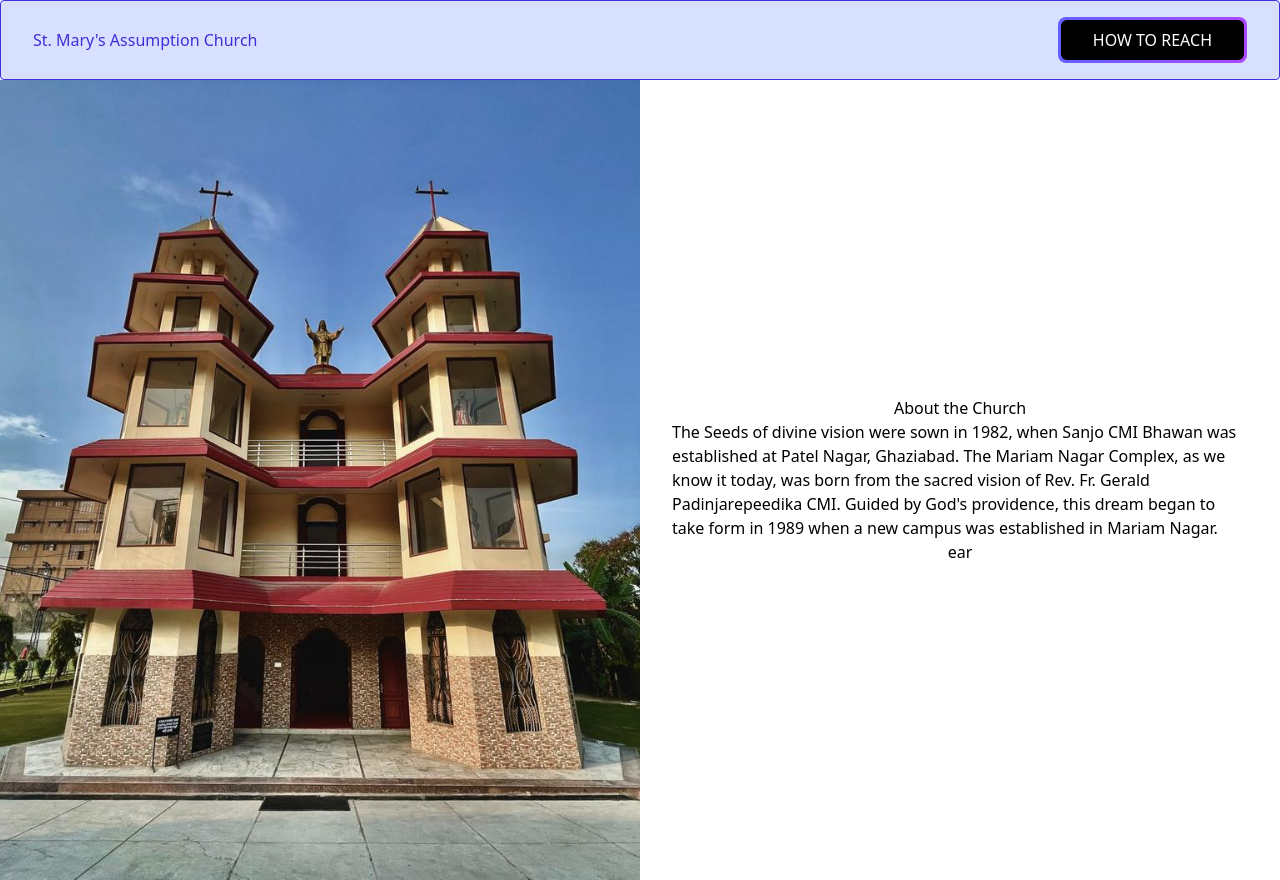
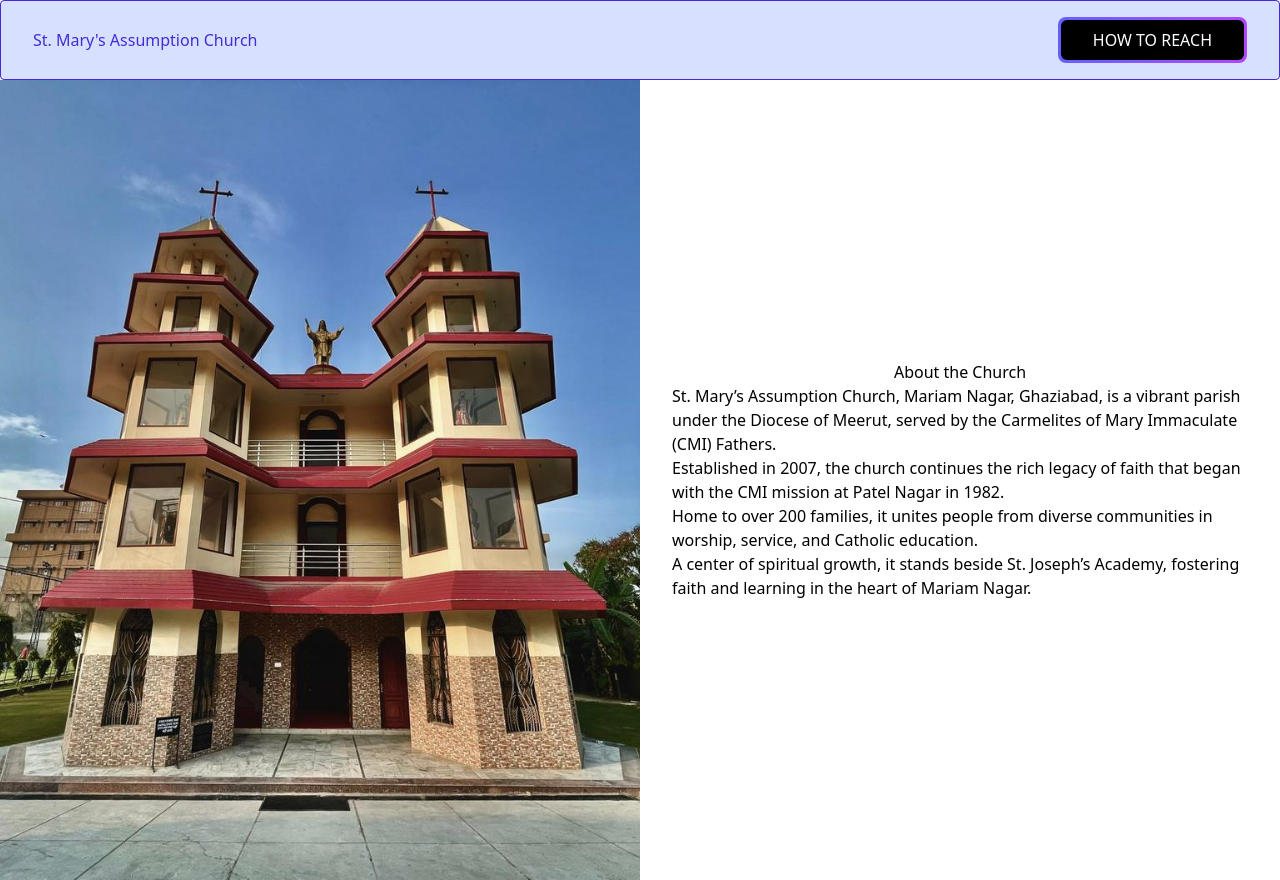
Before and after one commit to AsimKachhap/Church-Website, a Next.js app: page / in a window 1280 px wide. Built offline with nearby package versions, Linux system fonts and the light colour scheme.

Commit message:
Restarting after a week break

```diff
--- a/src/app/page.js
+++ b/src/app/page.js
@@ -16,7 +16,7 @@ export default function Home() {
           />
         </div>
 
-        <div className="hero-section hidden h-screen md:display md:flex justify-center items-center ">
+        <div className="hero-section hidden h-screen md:display md:flex justify-center items-center  ">
           <div className="relative w-1/2 h-full bg-red-500">
             <Image
               src={churchImage}
@@ -28,14 +28,23 @@ export default function Home() {
           <div className=" w-1/2 flex flex-col items-center justify-center p-8">
             <h2>About the Church</h2>
             <p>
-              The Seeds of divine vision were sown in 1982, when Sanjo CMI
-              Bhawan was established at Patel Nagar, Ghaziabad. The Mariam Nagar
-              Complex, as we know it today, was born from the sacred vision of
-              Rev. Fr. Gerald Padinjarepeedika CMI. Guided by God's providence,
-              this dream began to take form in 1989 when a new campus was
-              established in Mariam Nagar.
+              St. Mary’s Assumption Church, Mariam Nagar, Ghaziabad, is a
+              vibrant parish under the Diocese of Meerut, served by the
+              Carmelites of Mary Immaculate (CMI) Fathers.
             </p>
-            <p>ear</p>
+            <p>
+              Established in 2007, the church continues the rich legacy of faith
+              that began with the CMI mission at Patel Nagar in 1982.
+            </p>
+            <p>
+              Home to over 200 families, it unites people from diverse
+              communities in worship, service, and Catholic education.
+            </p>
+            <p>
+              A center of spiritual growth, it stands beside St. Joseph’s
+              Academy, fostering faith and learning in the heart of Mariam
+              Nagar.
+            </p>
           </div>
         </div>
       </div>
```
